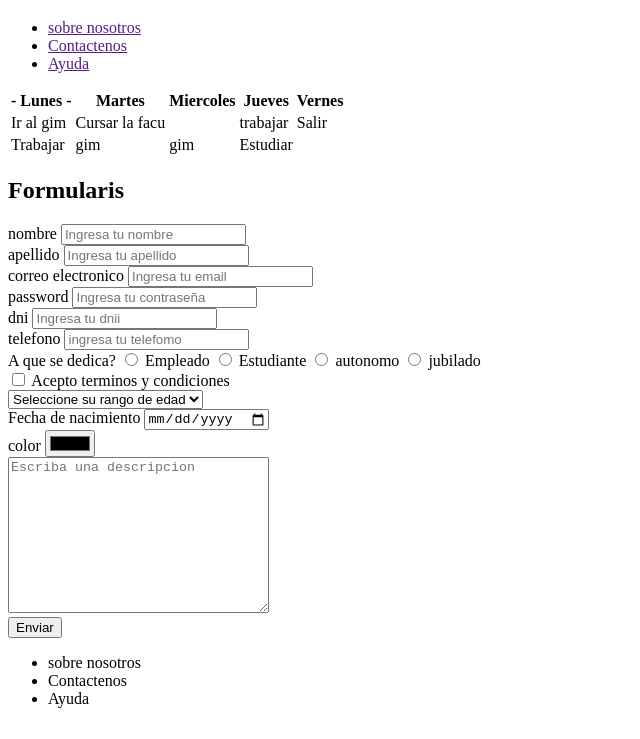
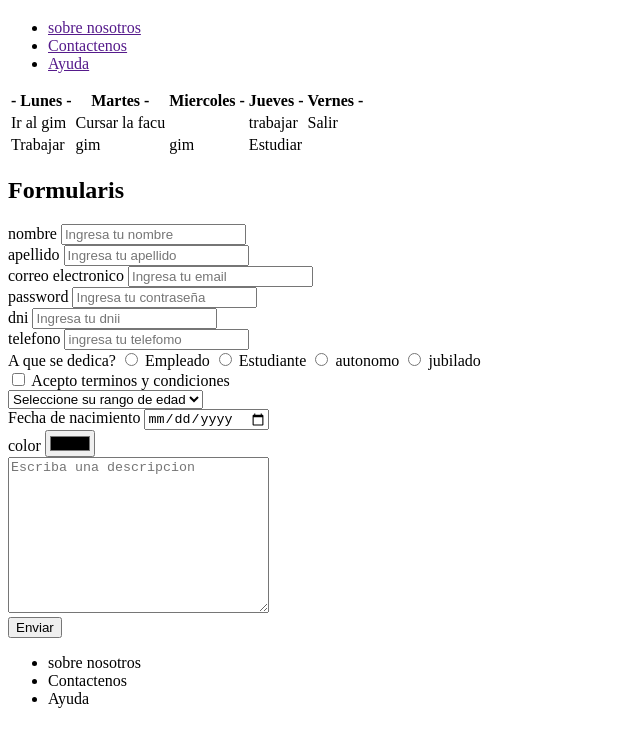
Before and after one commit to Gondarzan/primer-repositorio, a plain HTML site: page index.html in a window 1280 px wide. Shown: the part 61-800 px from the top of the page, without its empty margins (0-640 px from the left). Drawn offline with Linux system fonts and the light colour scheme.

Commit message:
cambio de tabla

```diff
--- a/index.html
+++ b/index.html
@@ -26,10 +26,10 @@
             <table>
                 <tr>
                     <th> - Lunes - </th>
-                    <th>Martes</th>
-                    <th>Miercoles</th>
-                    <th>Jueves</th>
-                    <th>Vernes</th>
+                    <th>Martes - </th>
+                    <th>Miercoles - </th>
+                    <th>Jueves - </th>
+                    <th>Vernes - </th>
                 </tr>
                 <tr>
                     <td>Ir al gim</td>
```
